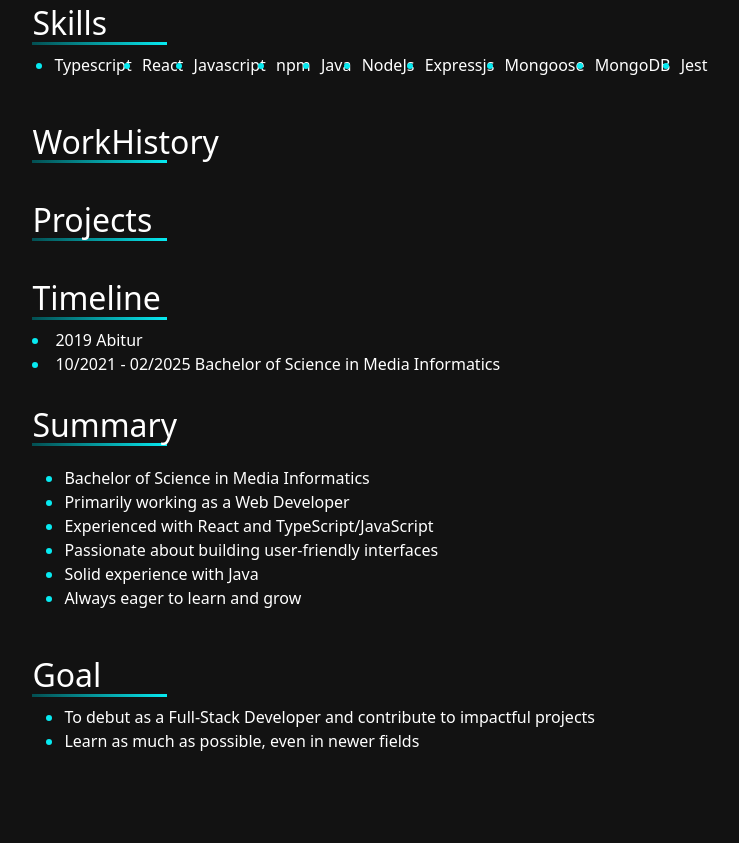
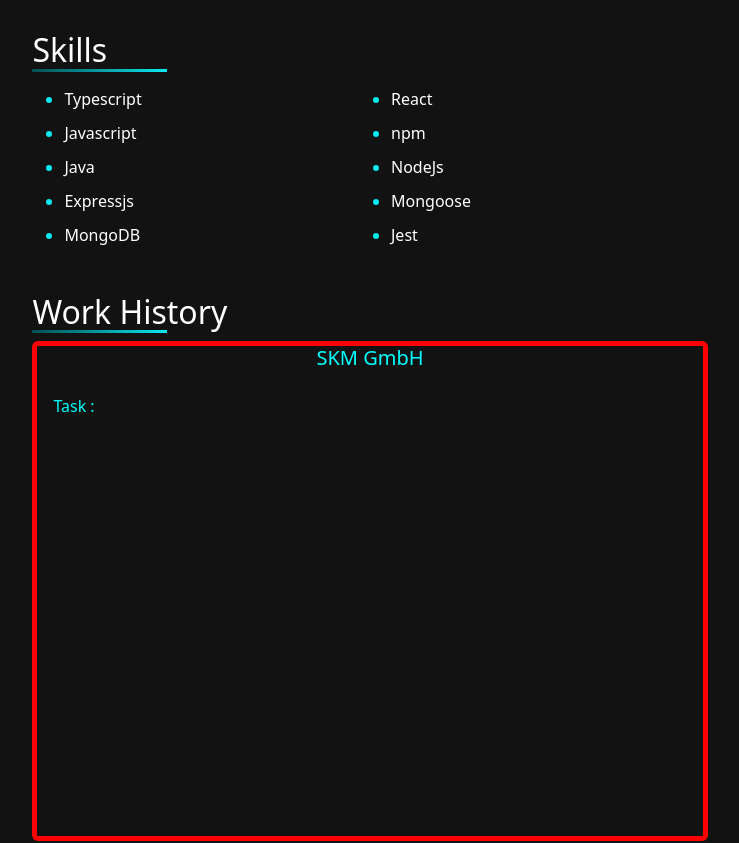
Before and after one commit to Moe-Hammad/Portfolio, a React (Vite) app in the folder my-portfolio/: page / in a window 1280 px wide. Shown: the part 920-1763 px from the top of the page, without its empty margins (270-1009 px from the left). Before the commit the page ends 1739 px from the top, so only its background shows below. Built offline with nearby package versions, Linux system fonts and the light colour scheme.

Commit message:
Card for intership

```diff
--- a/my-portfolio/src/Components/WorkHistory.tsx
+++ b/my-portfolio/src/Components/WorkHistory.tsx
@@ -1,7 +1,18 @@
-import React from 'react'
+import { Card, CardBody, CardTitle } from "react-bootstrap";
+
+import '/src/stylingComponents/workhistory.css';
 
 export default function WorkHistory() {
     return (
-        <h2>WorkHistory</h2>
+        <>
+            <h2>Work History</h2><Card>
+                <CardTitle>
+                    SKM GmbH
+                </CardTitle>
+                <CardBody>
+                    Task :
+                </CardBody>
+            </Card>
+        </>
     )
 }
--- a/my-portfolio/src/stylingComponents/skills.css
+++ b/my-portfolio/src/stylingComponents/skills.css
@@ -1,11 +1,13 @@
 .skillslist {
-  display: flex;
-  justify-content: space-between;
-  margin-left: -10px;
+  display: grid;
+  grid-template-columns: repeat(2, 1fr);
+  margin-left: 0;
+  gap: 10px;
+  margin-top: 15px;
 }
 
 .skillslist li {
   color: white;
   list-style-type: disc;
-  color: white;
+  text-align: start;
 }
--- /dev/null
+++ b/my-portfolio/src/stylingComponents/workhistory.css
@@ -0,0 +1,17 @@
+.card-title {
+  text-align: center;
+  color: aqua;
+}
+
+.card {
+  border: 5px solid red;
+  background-color: blue;
+  width: 100%;
+  height: 500px;
+}
+
+.card-body {
+  text-align: left;
+  color: aqua;
+  margin: 0;
+}
```
